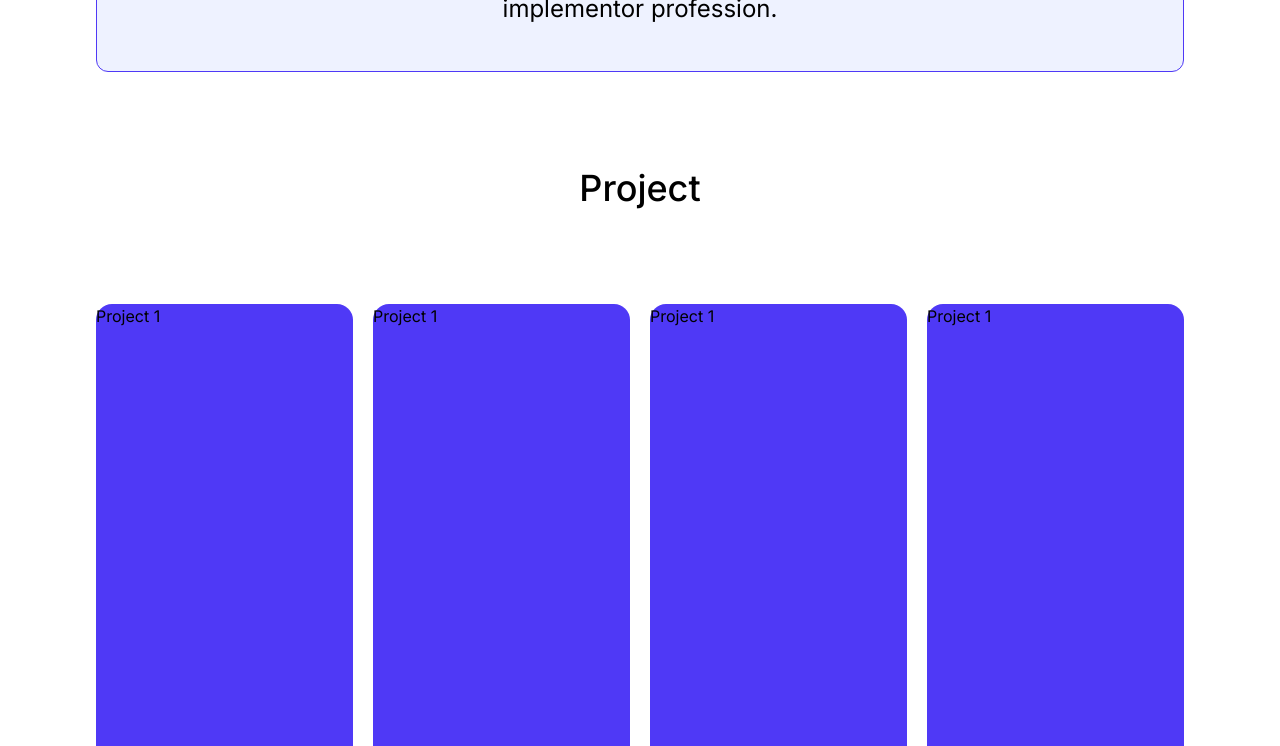
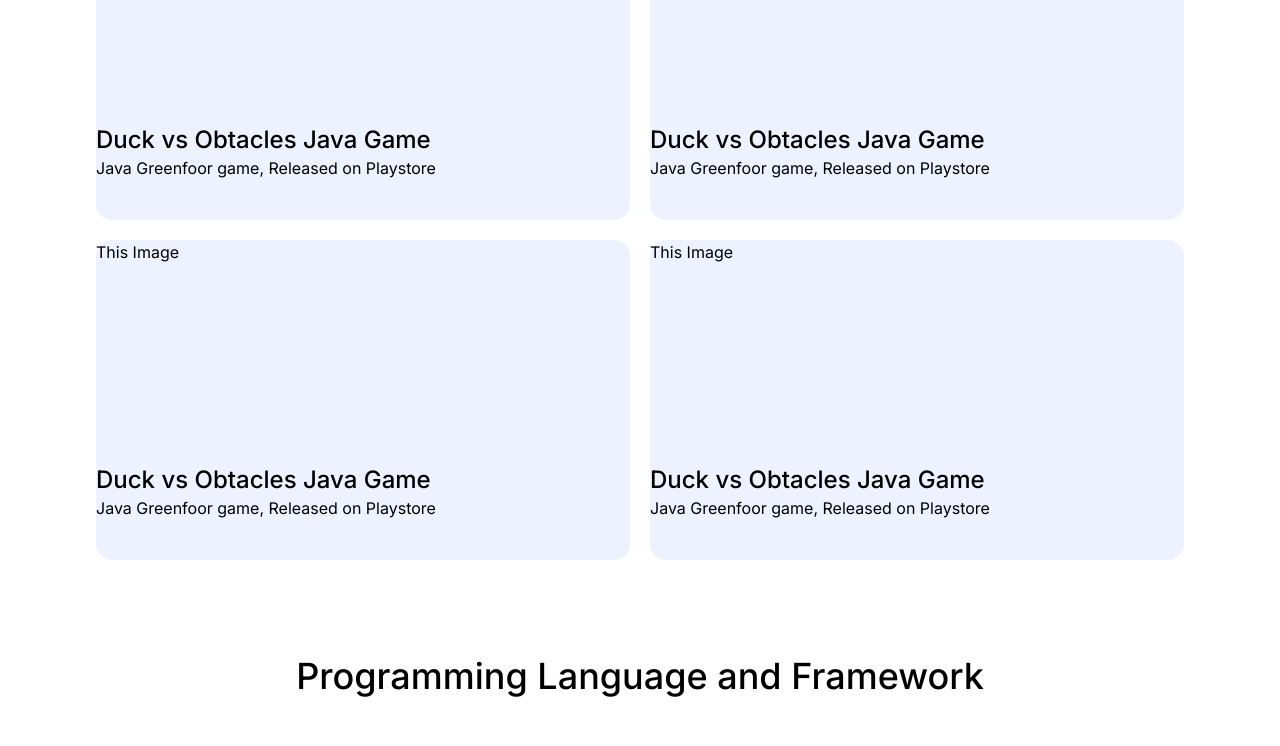
Before and after one commit to ditlabs/rdityaa.github.io, a plain HTML site: page index.html in a window 1280 px wide. Shown: the part 1320-2066 px from the top of the page. Drawn offline with nearby package versions, Linux system fonts and the light colour scheme.

Commit message:
nambah layout

```diff
--- a/index.html
+++ b/index.html
@@ -29,7 +29,7 @@
     </nav>
 
     <!-- Hero Section -->
-     <div class="my-[350px] ml-2">
+     <div class="my-[180px] ml-2">
       <h1 class="text-5xl font-semibold mb-2">Hi There!</h1>
       <p class="text-8xl font-medium">
         I'am <span class="text-indigo-600 font-semibold">Raditya</span>
@@ -48,12 +48,28 @@
 
      <!-- Project -->
       <div class="my-24">
-        <h1 class="text-4xl font-medium text-center">Project</h1>
-        <div class="flex my-24 gap-5">
-          <div class="w-1/4 h-[500px] rounded-2xl bg-indigo-600">Project 1</div>
-          <div class="w-1/4 h-[500px] rounded-2xl bg-indigo-600">Project 1</div>
-          <div class="w-1/4 h-[500px] rounded-2xl bg-indigo-600">Project 1</div>
-          <div class="w-1/4 h-[500px] rounded-2xl bg-indigo-600">Project 1</div>
+        <h1 class="text-4xl font-medium text-center ">Project</h1>
+        <div class="grid grid-cols-1 md:grid-cols-2 mt-8 gap-5">
+          <div class="h-80 rounded-2xl w-full bg-indigo-50">
+            <h1 class="h-56 w-1/2">This Image</h1>
+            <h1 class="text-2xl font font-medium">Duck vs Obtacles Java Game</h1>
+            <p>Java Greenfoor game, Released on Playstore</p>
+          </div>
+          <div class="h-80 rounded-2xl w-full bg-indigo-50">
+            <h1 class="h-56 w-1/2">This Image</h1>
+            <h1 class="text-2xl font font-medium">Duck vs Obtacles Java Game</h1>
+            <p>Java Greenfoor game, Released on Playstore</p>
+          </div>
+          <div class="h-80 rounded-2xl w-full bg-indigo-50">
+            <h1 class="h-56 w-1/2">This Image</h1>
+            <h1 class="text-2xl font font-medium">Duck vs Obtacles Java Game</h1>
+            <p>Java Greenfoor game, Released on Playstore</p>
+          </div>
+          <div class="h-80 rounded-2xl w-full bg-indigo-50">
+            <h1 class="h-56 w-1/2">This Image</h1>
+            <h1 class="text-2xl font font-medium">Duck vs Obtacles Java Game</h1>
+            <p>Java Greenfoor game, Released on Playstore</p>
+          </div>
         </div>
       </div>
 
```
